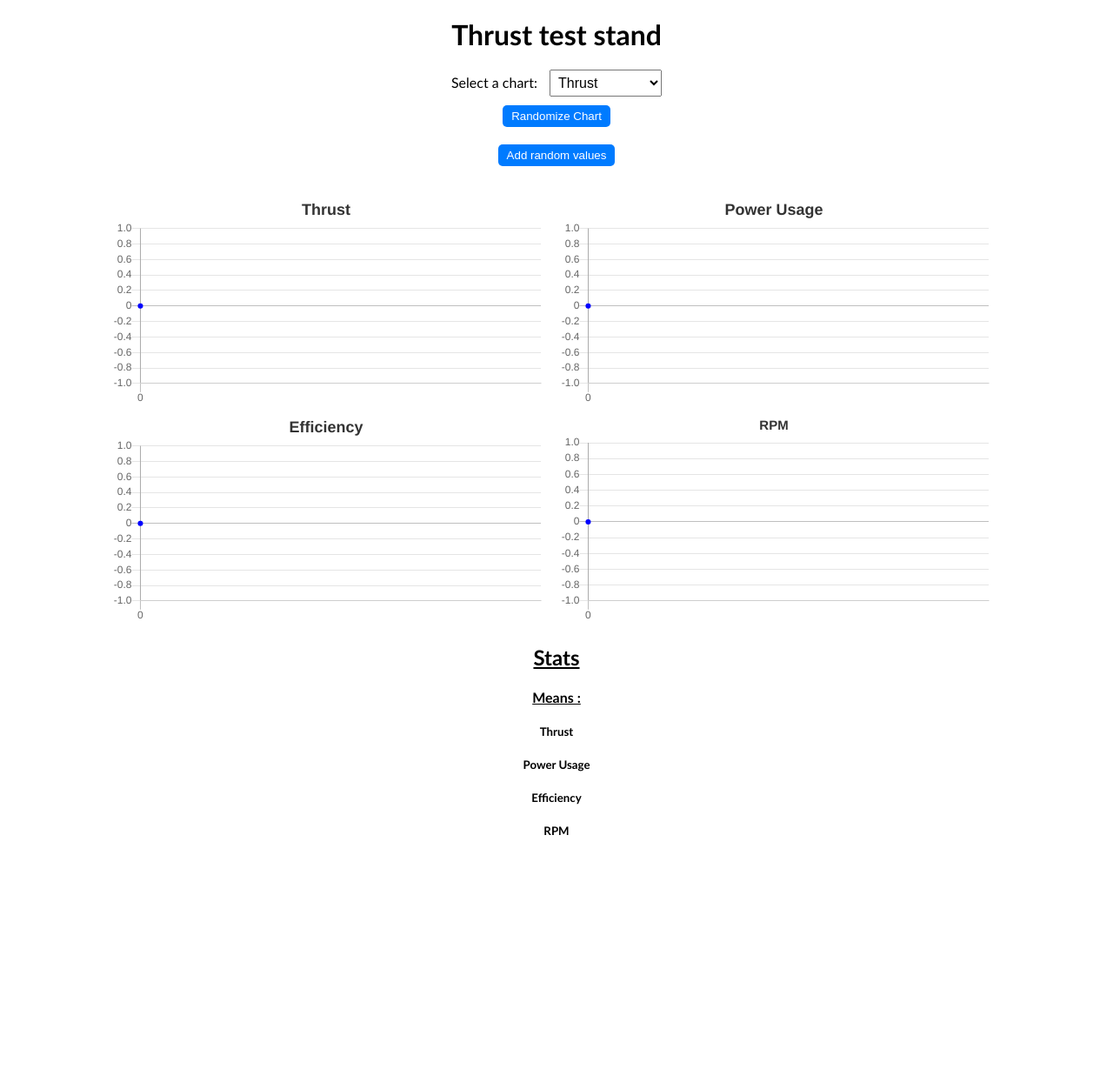
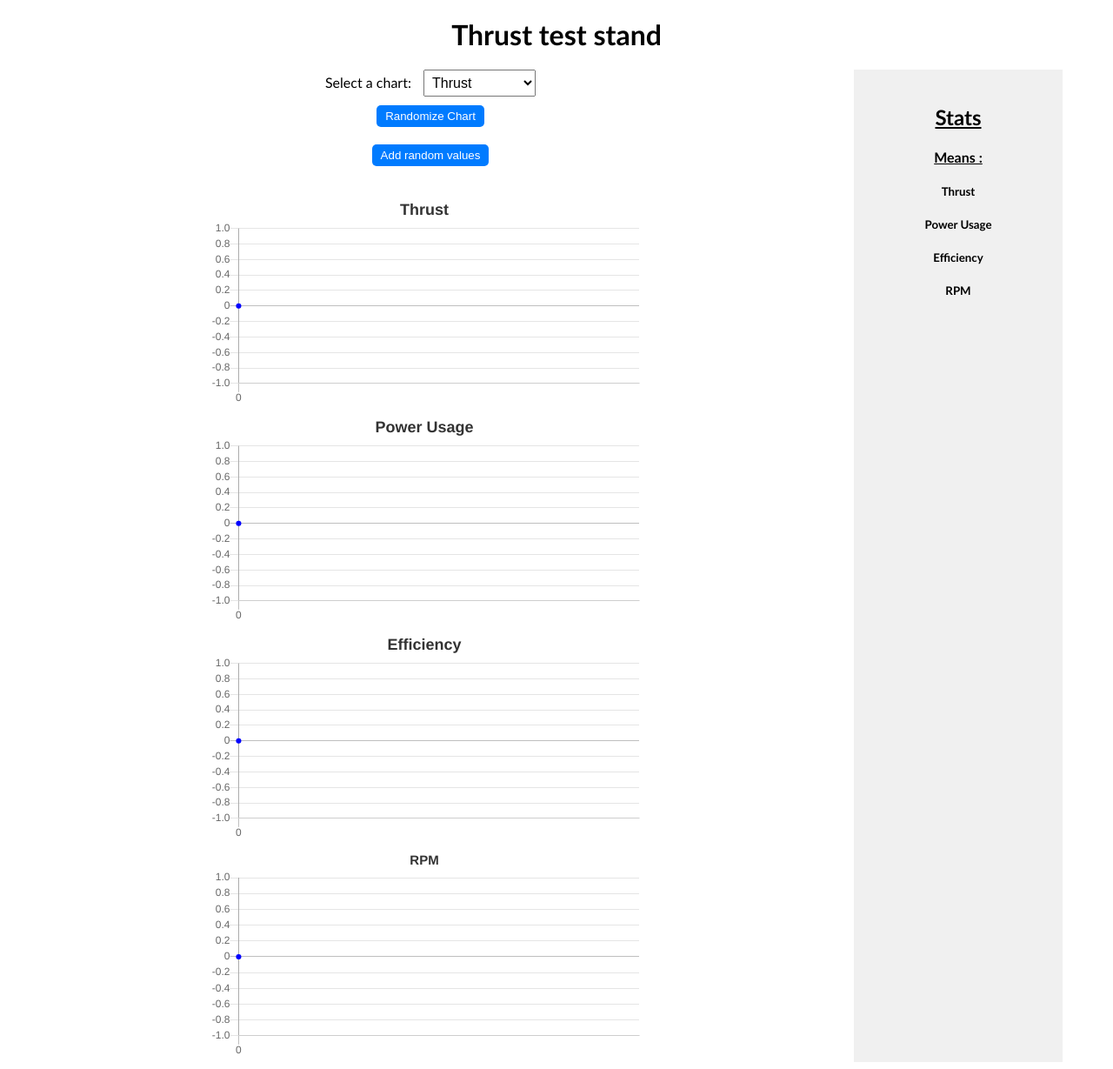
Before and after one commit to luca-dupont/ThrustTestStand, a Flask app: page / in a window 1280 px wide. Shown: the whole page at 87% size. Before the commit the page ends 960 px from the top, so only its background shows below. Run offline with Flask 3, Linux system fonts and the light colour scheme; some libraries are stand-ins or nearby versions.

Commit message:
Update main.css

```diff
--- a/Thrust_stand/app/static/css/main.css
+++ b/Thrust_stand/app/static/css/main.css
@@ -14,7 +14,6 @@
     flex-wrap: wrap;
     justify-content: center;
     margin-top: 20px;
-    /* float : right; */
   }
 
   canvas {
@@ -46,3 +45,18 @@
   button:hover {
     background-color: #0056b3;
   }
+  .container {
+    display: flex;
+  }
+
+  .content {
+    flex: 1;
+    /* margin-right: 10px; Adjust margin as needed */
+  }
+
+  .stats {
+    flex: 0 0 200px; /* Fixed width for stats section */
+    background-color: #f0f0f0;
+    padding: 20px;
+    margin-right: 50px;
+  }
```
